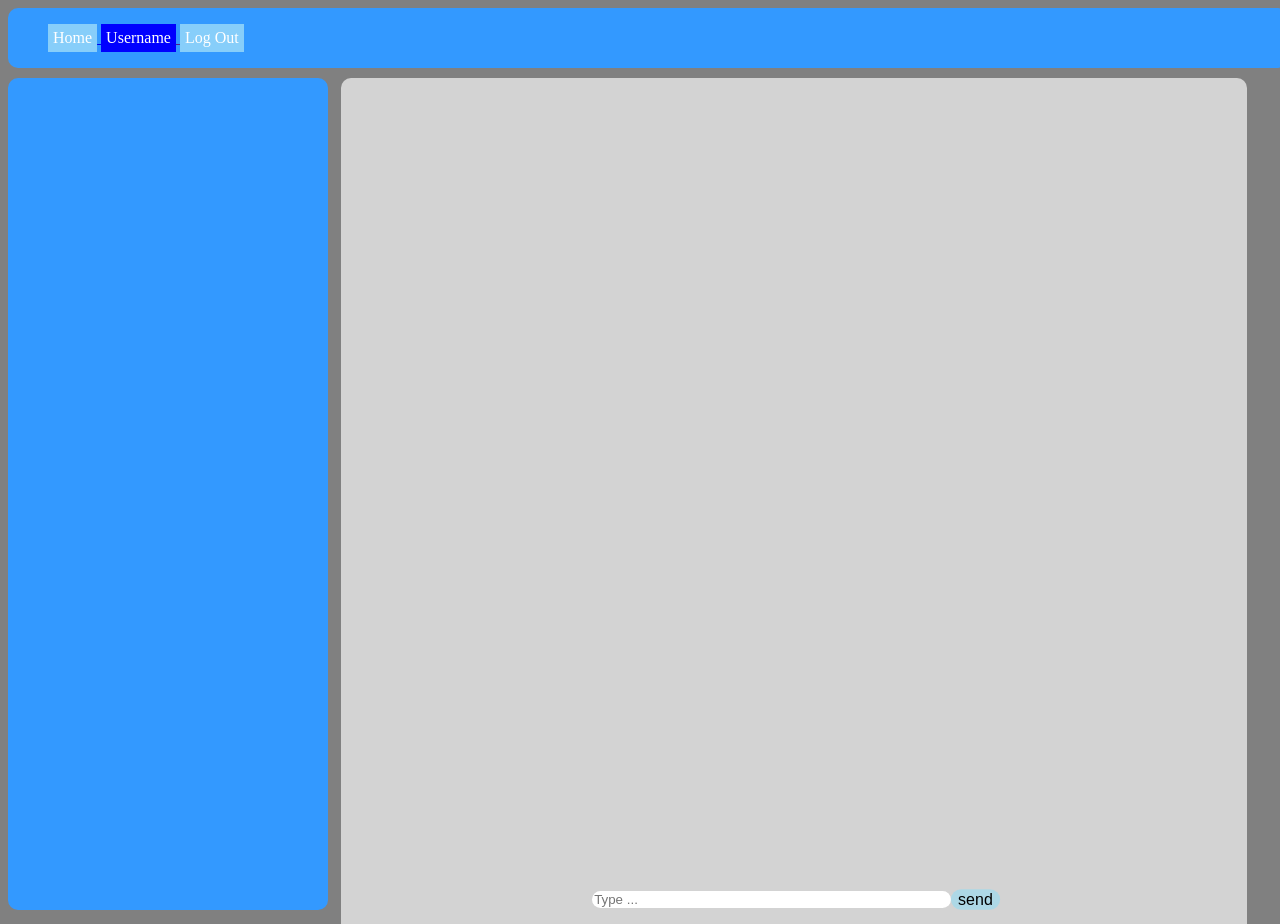
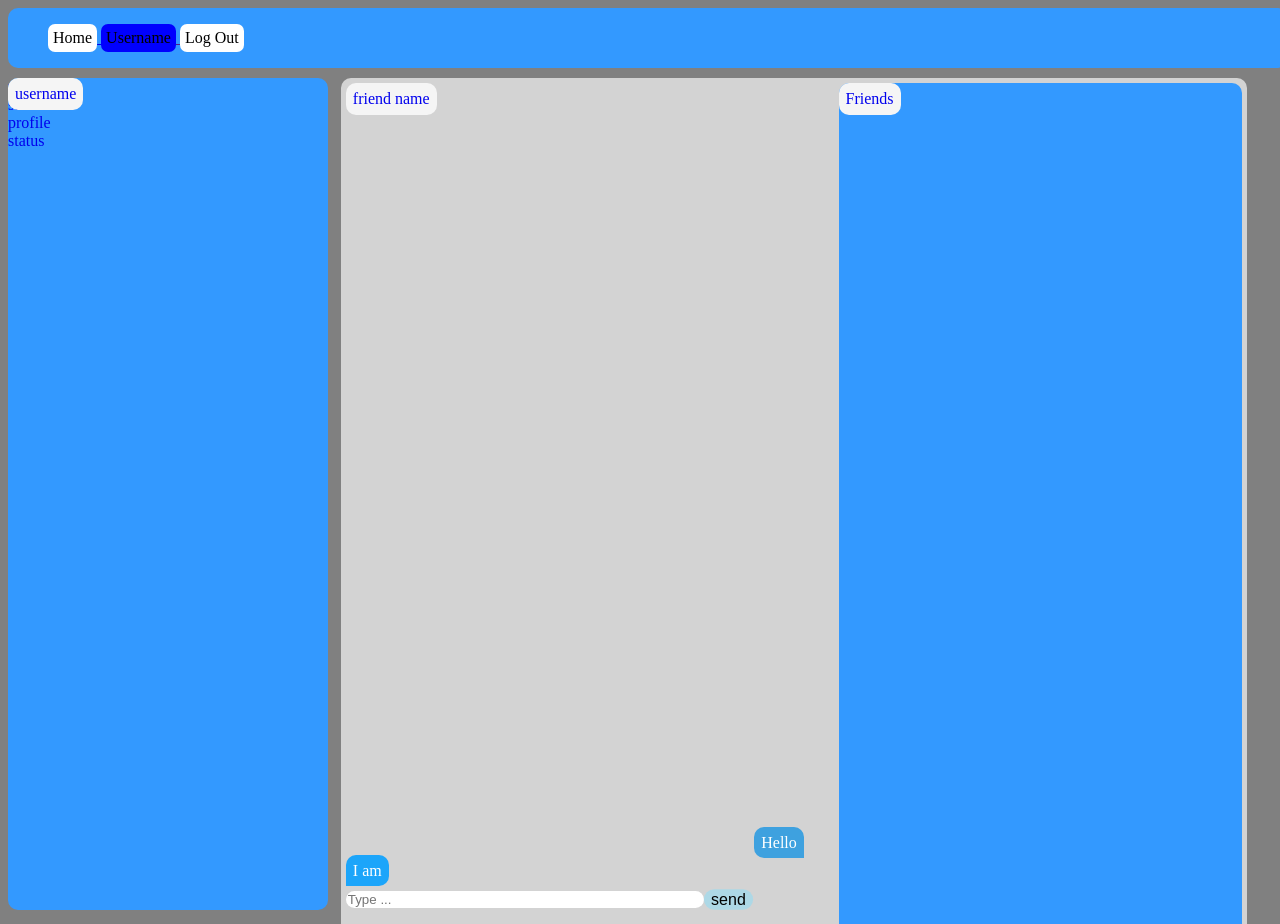
Before and after one commit to kaigikinyua/iNTERFACE, a PHP site: page /CVO/userpage.html in a window 1280 px wide. Run offline with PHP 8.4, Linux system fonts and the light colour scheme.

Commit message:
interface almost complete just need to finish the trending module

```diff
--- a/CVO/CSS/userpage.css
+++ b/CVO/CSS/userpage.css
@@ -15,13 +15,16 @@ ul.nav{
 }
 li{
     display: inline-block;
-    text-decoration: none;
-    padding:5;
-    background: lightskyblue;
+    padding: 5;
+    background: white;
+    border-bottom-left-radius: 7px;
+    border-bottom-right-radius: 7px;
+    border-top-left-radius: 7px;
+    border-top-right-radius: 7px;
 }
 li a{
     text-decoration: none;
-    color:white;
+    color:black;
 }
 li.active{
     background-color: blue;
@@ -90,3 +93,55 @@ input.usrmsg:hover{
     width:45%;
     transition: 1s;
 }
+div.user_side{
+    margin-right: 80%;
+    text-align: right;
+    width:50%;
+    padding: 10px;
+}
+div.friend_side{
+    text-align:left;
+    width:50%;
+    padding-bottom: 10px;
+}
+span.u_msg{
+    padding:7px;
+    border-bottom-left-radius: 10px;
+    border-bottom-right-radius: 0px;
+    border-top-left-radius: 10px;
+    border-top-right-radius: 10px;
+    background:rgb(62, 161, 223);
+    color:white;
+}
+span.f_msg{
+    padding:7px;
+    border-bottom-left-radius: 0px;
+    border-bottom-right-radius: 10px;
+    border-top-left-radius: 10px;
+    border-top-right-radius: 10px;
+    background:rgb(28, 165, 250);
+    color:white;
+}
+div.msgbox{
+    padding-bottom: 10%px;
+}
+div.trending{
+    width:45%;
+    height:100%;
+    margin-left:55%;
+    background: #3399FF;
+    border-bottom-left-radius: 10px;
+    border-bottom-right-radius: 10px;
+    border-top-left-radius: 10px;
+    border-top-right-radius: 10px;
+}
+span.title{
+    background: whitesmoke;
+    border-bottom-left-radius: 10px;
+    border-bottom-right-radius: 10px;
+    border-top-left-radius: 10px;
+    border-top-right-radius: 10px;
+    padding:7px;
+    position: fixed;
+    margin-top: 0%;
+}
--- a/CVO/userpage.html
+++ b/CVO/userpage.html
@@ -16,17 +16,49 @@
         </div>
         <div style="width:100%;height:70px;"></div>
         <div class="content">
-            <div class="contacts"></div>
+            <div class="contacts">
+                <span class="title">
+                    username
+                </span>
+                <div>
+                    <script>
+                        var fr=['profile','status','profile','status'];
+                        for (var i=0;i<=3;i++){
+                            document.write("<div class='settings'>"+fr[i]+"</div>");
+                        }
+                    </script>
+                </div>
+            </div>
             <div class="chatpage">
+                    <!--on clicking the friends button it should change the progile pick and name-->
+                    <span class="title">
+                            friend name
+                    </span>
                 <!--by default show what has happend when the user was offline-->
                 <!--should be updated frequently but not the whole page-->
                 <div class="keyboard">
-                    <form>
-                        <center>
+                    <!--add the text -->
+                    <div class="msgbox">
+                        <div class="user_side">
+                            <span class="u_msg">
+                                Hello
+                            </span>
+                        </div>
+                        <div class="friend_side">
+                            <span class="f_msg">
+                                I  am
+                            </span>
+                        </div>
+                        <form>
                             <input class="usrmsg" type="text" placeholder="Type ..."/>
                             <input class="sendbtn" type="button" value="send"/>
-                        </center>
-                    </form>
+                        </form>
+                    </div>
+                </div>
+                <div class="trending">
+                    <span class="title">
+                        Friends
+                    </span>
                 </div>
             </div>
         </div>
```
Also changed, not shown: CVO/JS/validation.js (+9 -0 lines).
